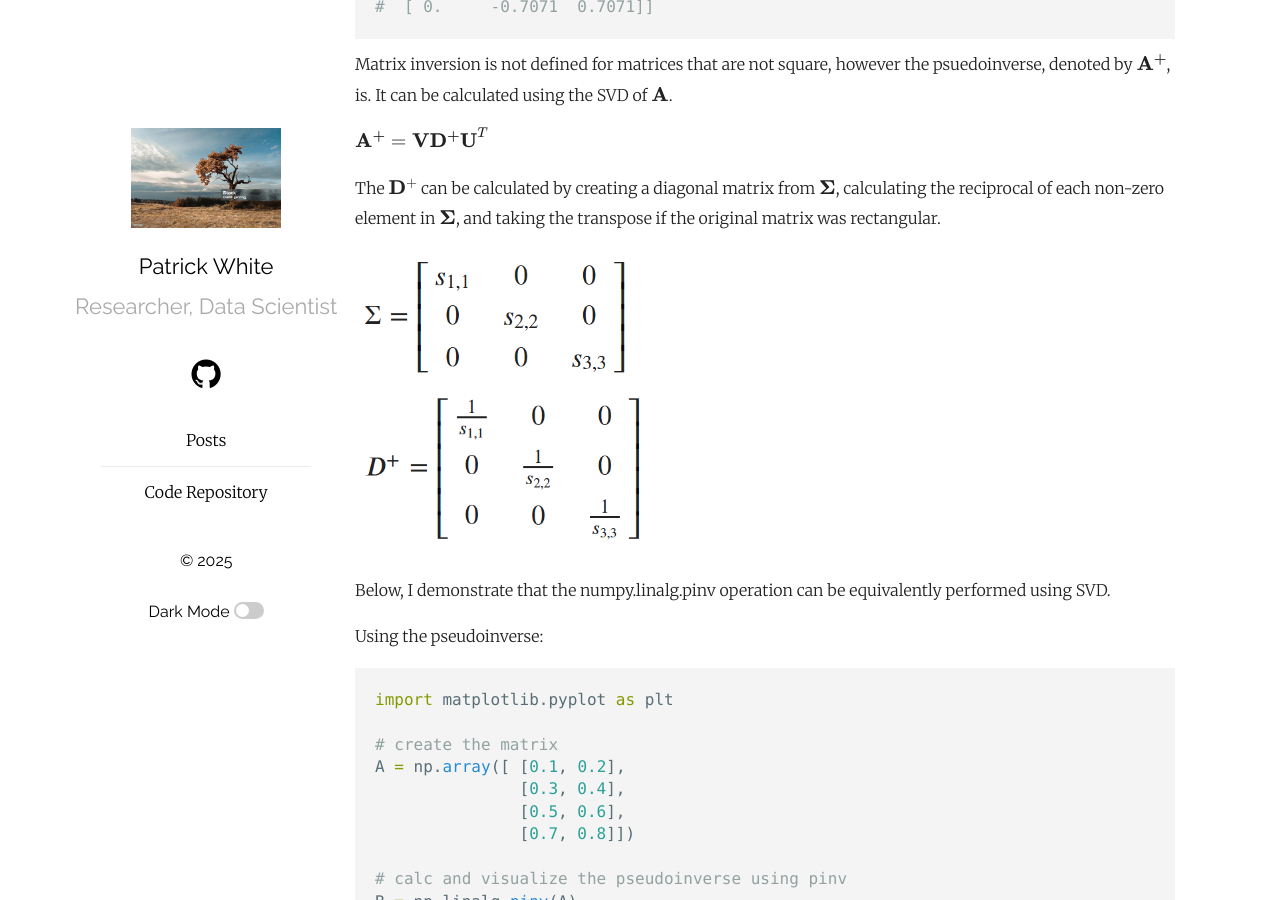
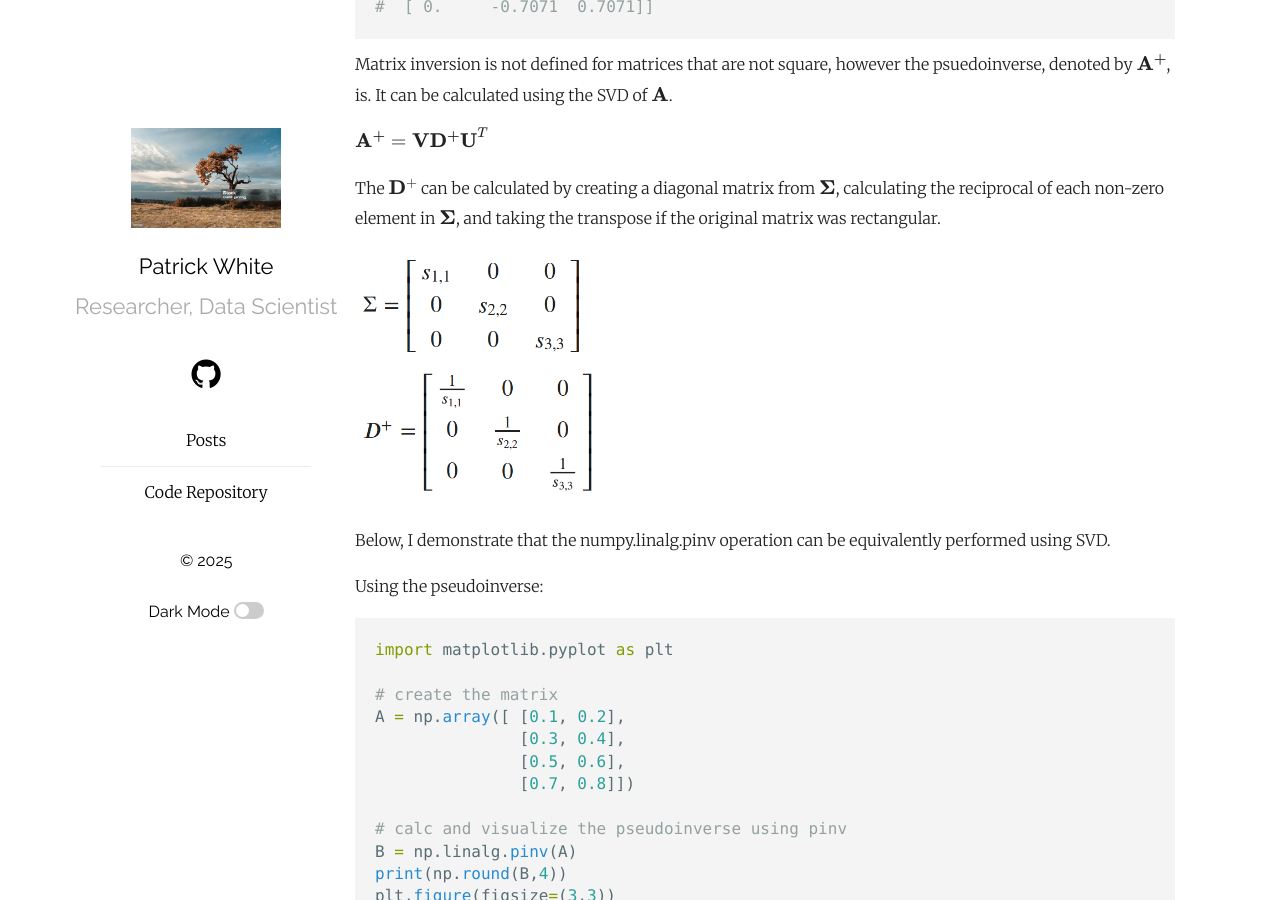
Before and after one commit to pw598/pw598.github.io, a Jekyll site: the page built from _posts/2025-01-06-Dimension-Reduction-III-SVD.md, in a window 1280 px wide and 900 px high, scrolled down 6111 px. Built offline with Jekyll 4.4.1, drawn with Linux system fonts in a browser that asks for light colours; formulas are drawn with MathJax 3.

Commit message:
Add files via upload

```diff
--- a/_posts/2025-01-06-Dimension-Reduction-III-SVD.md
+++ b/_posts/2025-01-06-Dimension-Reduction-III-SVD.md
@@ -263,7 +263,7 @@
 
 The $\mathbf{D}^+$ can be calculated by creating a diagonal matrix from $\mathbf{\Sigma}$, calculating the reciprocal of each non-zero element in $\mathbf{\Sigma}$, and taking the transpose if the original matrix was rectangular.
 
-<img src="https://github.com/pw598/pw598.github.io/blob/main/_posts/images/dr3-4.png?raw=true" style="height: 300px; width:auto;">
+<img src="https://github.com/pw598/pw598.github.io/blob/main/_posts/images/dr3-4.png?raw=true" style="height: 250px; width:auto;">
 
 Below, I demonstrate that the numpy.linalg.pinv operation can be equivalently performed using SVD.
 
```
